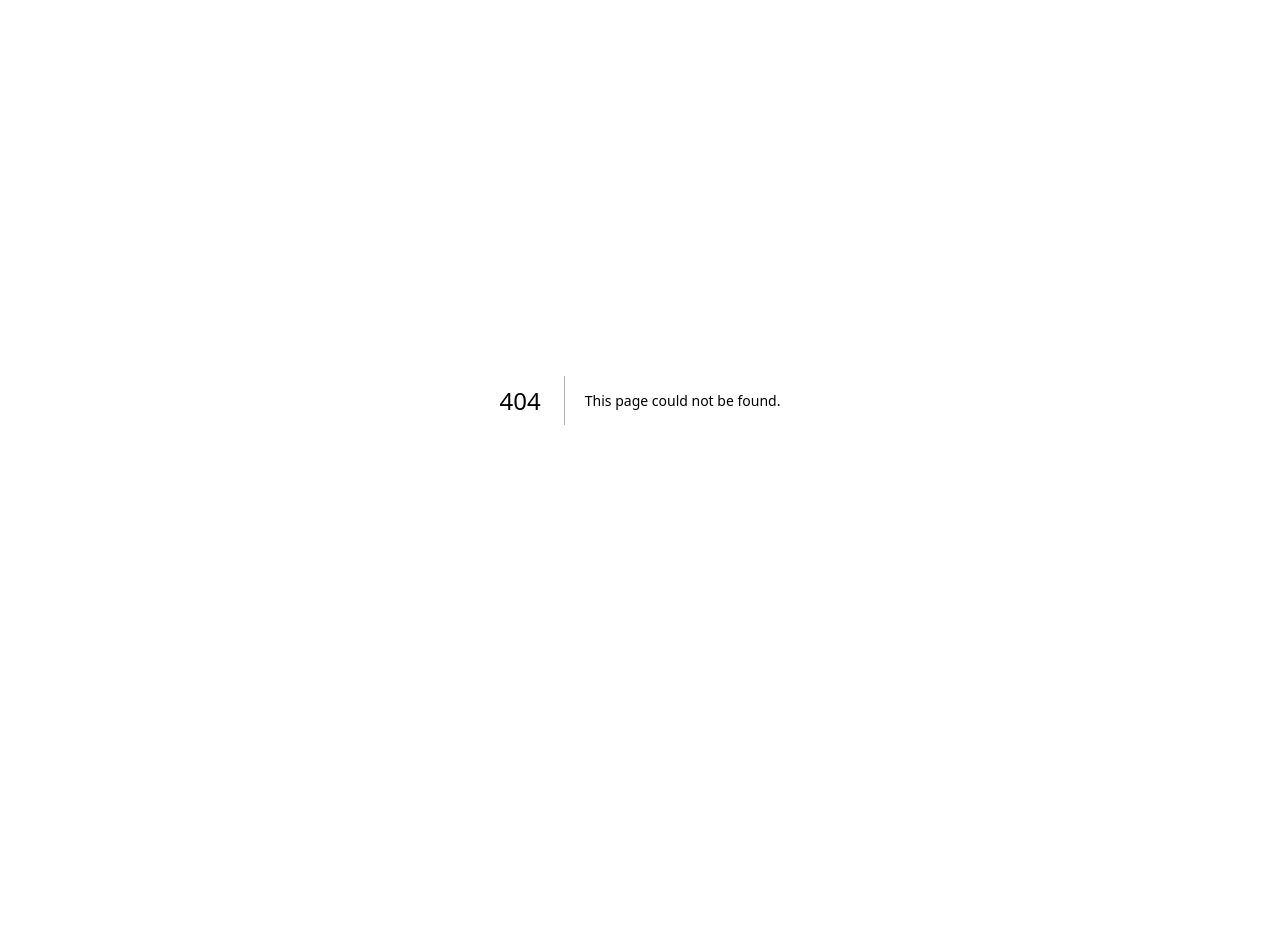
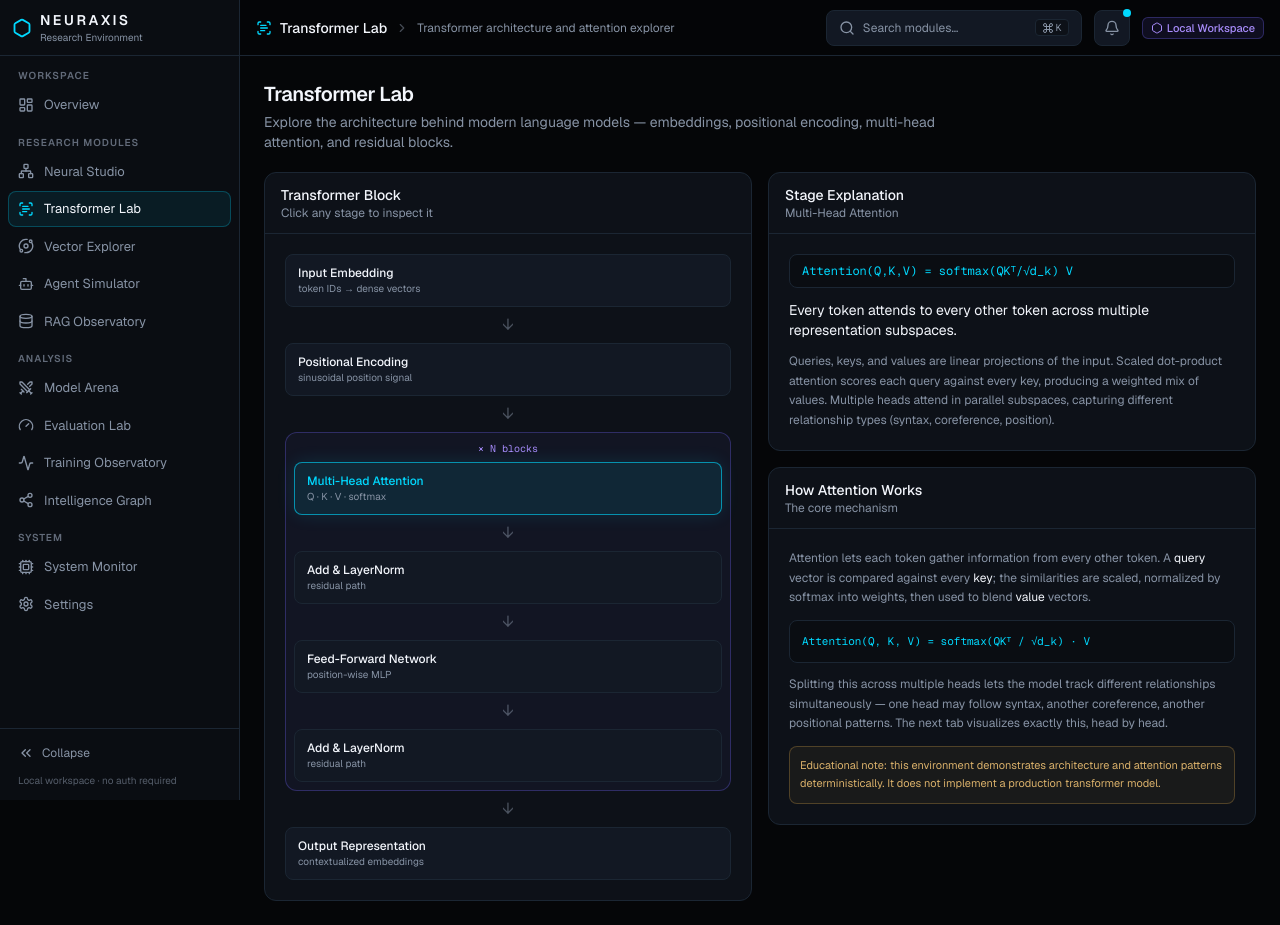
Before and after one commit to HammadZahid1/neuraxis, a Next.js app: page /transformer-lab in a window 1280 px wide. Before the commit this address had no page. Before the commit the page ends 800 px from the top, so only its background shows below. Built offline with nearby package versions, Linux system fonts and the light colour scheme.

Commit message:
feat: implement transformer architecture explorer

```diff
--- /dev/null
+++ b/src/app/(lab)/transformer-lab/page.tsx
@@ -0,0 +1,69 @@
+"use client";
+
+import { useState } from "react";
+import { PageHeader, Panel, PanelHeader } from "@/components/ui";
+import { TransformerDiagram, TRANSFORMER_STAGES } from "@/components/lab/transformer-diagram";
+
+export default function TransformerLabPage() {
+  const [stage, setStage] = useState<string | null>("attention");
+  const info = TRANSFORMER_STAGES.find((s) => s.id === stage);
+
+  return (
+    <div className="mx-auto max-w-7xl space-y-5">
+      <div className="space-y-5">
+        <PageHeader
+          title="Transformer Lab"
+          description="Explore the architecture behind modern language models — embeddings, positional encoding, multi-head attention, and residual blocks."
+        />
+      </div>
+
+      <div className="grid gap-4 xl:grid-cols-[1fr_1fr]">
+        <Panel>
+          <PanelHeader title="Transformer Block" sub="Click any stage to inspect it" />
+          <div className="p-5">
+            <TransformerDiagram active={stage} onSelect={setStage} />
+          </div>
+        </Panel>
+
+        <div className="space-y-4">
+          <Panel>
+            <PanelHeader title="Stage Explanation" sub={info ? info.name : "Select a stage"} />
+            {info ? (
+              <div className="space-y-3 p-5 text-sm">
+                {info.formula && (
+                  <div className="rounded-lg border border-line bg-bg-2 px-3 py-2 font-mono text-xs text-accent">{info.formula}</div>
+                )}
+                <p className="text-ink">{info.summary}</p>
+                <p className="text-xs leading-relaxed text-mute">{info.detail}</p>
+              </div>
+            ) : (
+              <div className="p-5 text-xs text-mute">Choose a stage in the diagram to read its explanation.</div>
+            )}
+          </Panel>
+
+          <Panel>
+            <PanelHeader title="How Attention Works" sub="The core mechanism" />
+            <div className="space-y-3 p-5 text-xs leading-relaxed text-mute">
+              <p>
+                Attention lets each token gather information from every other token. A <span className="text-ink">query</span> vector is compared
+                against every <span className="text-ink">key</span>; the similarities are scaled, normalized by softmax into weights, then used to
+                blend <span className="text-ink">value</span> vectors.
+              </p>
+              <div className="rounded-lg border border-line bg-bg-2 p-3 font-mono text-[11px] text-accent">
+                Attention(Q, K, V) = softmax(QKᵀ / √d_k) · V
+              </div>
+              <p>
+                Splitting this across multiple heads lets the model track different relationships simultaneously — one head may follow syntax,
+                another coreference, another positional patterns. The next tab visualizes exactly this, head by head.
+              </p>
+              <p className="rounded-lg border border-warn/25 bg-warn/5 p-2.5 text-[11px] text-[#d9b06a]">
+                Educational note: this environment demonstrates architecture and attention patterns deterministically. It does not implement a
+                production transformer model.
+              </p>
+            </div>
+          </Panel>
+        </div>
+      </div>
+    </div>
+  );
+}
--- /dev/null
+++ b/src/components/lab/transformer-diagram.tsx
@@ -0,0 +1,114 @@
+import { cn } from "@/lib/utils";
+
+export interface StageInfo {
+  id: string;
+  name: string;
+  formula?: string;
+  summary: string;
+  detail: string;
+}
+
+export const TRANSFORMER_STAGES: StageInfo[] = [
+  {
+    id: "input",
+    name: "Input Embedding",
+    formula: "x ∈ ℝ^(n × d_model)",
+    summary: "Tokens are mapped to dense vectors of fixed dimension d_model.",
+    detail:
+      "Each token ID selects a learned row in an embedding matrix E ∈ ℝ^(V × d_model). The result is a sequence of n vectors, one per token. Embeddings place semantically similar tokens near each other in the vector space.",
+  },
+  {
+    id: "positional",
+    name: "Positional Encoding",
+    formula: "PE(pos, 2i) = sin(pos/10000^(2i/d)), PE(pos, 2i+1) = cos(...)",
+    summary: "Injects token order information, since attention is permutation-invariant.",
+    detail:
+      "Fixed sinusoidal encodings are added element-wise to the embeddings. Each dimension corresponds to a different wavelength, letting the model distinguish positions and generalize to longer sequences than seen during training.",
+  },
+  {
+    id: "attention",
+    name: "Multi-Head Attention",
+    formula: "Attention(Q,K,V) = softmax(QKᵀ/√d_k) V",
+    summary: "Every token attends to every other token across multiple representation subspaces.",
+    detail:
+      "Queries, keys, and values are linear projections of the input. Scaled dot-product attention scores each query against every key, producing a weighted mix of values. Multiple heads attend in parallel subspaces, capturing different relationship types (syntax, coreference, position).",
+  },
+  {
+    id: "residual1",
+    name: "Residual Connection + LayerNorm",
+    formula: "x = LayerNorm(x + Sublayer(x))",
+    summary: "Identity shortcuts stabilize gradients and enable very deep stacks.",
+    detail:
+      "The sublayer output is added back to its input before normalization. This preserves the original signal, mitigating vanishing gradients, while LayerNorm keeps activations well-scaled across depth.",
+  },
+  {
+    id: "ffn",
+    name: "Feed-Forward Network",
+    formula: "FFN(x) = GELU(xW₁ + b₁)W₂ + b₂",
+    summary: "A position-wise two-layer MLP that expands then contracts the representation.",
+    detail:
+      "Applied identically to each position: the hidden dimension (typically 4× d_model) expands, a nonlinearity is applied, then the projection returns to d_model. This is where much of the model's per-token transformation capacity lives.",
+  },
+  {
+    id: "residual2",
+    name: "Second Residual + LayerNorm",
+    formula: "x = LayerNorm(x + FFN(x))",
+    summary: "Same residual pattern wraps the feed-forward block.",
+    detail:
+      "One full transformer block therefore contains two residual paths: one around attention, one around the FFN. Stacking N blocks composes increasingly abstract representations.",
+  },
+  {
+    id: "output",
+    name: "Output Representation",
+    formula: "h ∈ ℝ^(n × d_model)",
+    summary: "The contextualized vector for each token, ready for task heads.",
+    detail:
+      "After the final block, each token's representation contains information aggregated from the entire context. Language-model heads project this to vocabulary logits; other heads adapt it for classification, retrieval, or embedding tasks.",
+  },
+];
+
+export function TransformerDiagram({ active, onSelect }: { active: string | null; onSelect: (id: string) => void }) {
+  const block = (id: string, label: string, sub: string, className?: string) => {
+    const isActive = active === id;
+    return (
+      <button
+        key={id}
+        onClick={() => onSelect(id)}
+        className={cn(
+          "w-full rounded-lg border px-3 py-2.5 text-left transition-all",
+          isActive ? "border-accent/60 bg-accent/[0.09] shadow-[0_0_18px_rgba(0,217,255,0.12)]" : "border-line bg-elevated hover:border-[#2c3e54]"
+        )}
+      >
+        <div className={cn("text-xs font-medium", isActive ? "text-accent" : "text-ink")}>{label}</div>
+        <div className="text-[10px] text-mute">{sub}</div>
+      </button>
+    );
+  };
+
+  return (
+    <div className="mx-auto w-full max-w-md space-y-1.5">
+      {block("input", "Input Embedding", "token IDs → dense vectors")}
+      <Arrow />
+      {block("positional", "Positional Encoding", "sinusoidal position signal")}
+      <Arrow />
+      <div className="rounded-xl border border-violet/30 bg-violet/[0.05] p-2">
+        <div className="mb-1.5 text-center font-mono text-[10px] text-lavender">× N blocks</div>
+        <div className="space-y-1.5">
+          {block("attention", "Multi-Head Attention", "Q · K · V · softmax")}
+          <Arrow />
+          {block("residual1", "Add & LayerNorm", "residual path")}
+          <Arrow />
+          {block("ffn", "Feed-Forward Network", "position-wise MLP")}
+          <Arrow />
+          {block("residual2", "Add & LayerNorm", "residual path")}
+        </div>
+      </div>
+      <Arrow />
+      {block("output", "Output Representation", "contextualized embeddings")}
+    </div>
+  );
+}
+
+function Arrow() {
+  return <div className="flex justify-center text-mute/50">↓</div>;
+}
```
